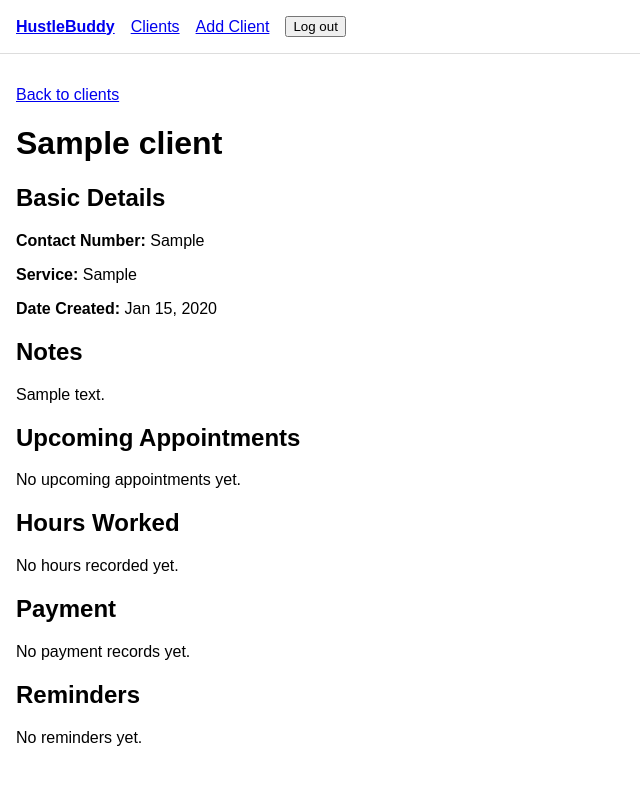
After one commit to bradleyngwx-dot/HustleBuddy, a Django app: page /clients/1/ in a window 1280 px wide. The commit adds this page. Shown: the top 785 px of the page, without its empty margins (0-640 px from the left). Run offline with Django 5.2, Linux system fonts and the light colour scheme; a user stored in the database is signed in; tables that the repository leaves empty hold one stand-in row (values such as "Sample post").

Commit message:
Add client workspace templates and profile page

```diff
--- /dev/null
+++ b/core/static/core/css/style.css
@@ -0,0 +1,26 @@
+/* Project styles live here. Your frontend partner can replace or extend this file. */
+body {
+    margin: 0;
+    font-family: Arial, sans-serif;
+}
+
+.site-header {
+    display: flex;
+    align-items: center;
+    gap: 1rem;
+    padding: 1rem;
+    border-bottom: 1px solid #ddd;
+}
+
+.site-logo {
+    font-weight: bold;
+}
+
+.site-nav {
+    display: flex;
+    gap: 1rem;
+}
+
+.page-content {
+    padding: 1rem;
+}
--- /dev/null
+++ b/core/static/core/js/script.js
@@ -0,0 +1 @@
+// Project JavaScript lives here. Keep Django form and URL behavior intact.
--- /dev/null
+++ b/core/templates/core/base.html
@@ -0,0 +1,35 @@
+{% load static %}
+<!doctype html>
+<html lang="en">
+<head>
+    <meta charset="utf-8">
+    <meta name="viewport" content="width=device-width, initial-scale=1">
+    <title>{% block title %}HustleBuddy{% endblock %}</title>
+    <link rel="stylesheet" href="{% static 'core/css/style.css' %}">
+    {% block extra_css %}{% endblock %}
+</head>
+<body>
+    <header class="site-header">
+        <a class="site-logo" href="{% url 'client_list' %}">HustleBuddy</a>
+
+        {% if user.is_authenticated %}
+            <nav class="site-nav">
+                <a href="{% url 'client_list' %}">Clients</a>
+                <a href="{% url 'add_client' %}">Add Client</a>
+            </nav>
+
+            <form method="post" action="{% url 'logout' %}">
+                {% csrf_token %}
+                <button type="submit">Log out</button>
+            </form>
+        {% endif %}
+    </header>
+
+    <main class="page-content">
+        {% block content %}{% endblock %}
+    </main>
+
+    <script src="{% static 'core/js/script.js' %}"></script>
+    {% block extra_js %}{% endblock %}
+</body>
+</html>
--- /dev/null
+++ b/core/templates/core/client_detail.html
@@ -0,0 +1,41 @@
+{% extends "core/base.html" %}
+
+{% block title %}{{ client.name }} - HustleBuddy{% endblock %}
+
+{% block content %}
+    <p><a href="{% url 'client_list' %}">Back to clients</a></p>
+
+    <h1>{{ client.name }}</h1>
+
+    <section>
+        <h2>Basic Details</h2>
+        <p><strong>Contact Number:</strong> {{ client.contact|default:"No contact information added." }}</p>
+        <p><strong>Service:</strong> {{ client.service_type|default:"No service type added." }}</p>
+        <p><strong>Date Created:</strong> {{ client.created_at|date:"M d, Y" }}</p>
+    </section>
+
+    <section>
+        <h2>Notes</h2>
+        <p>{{ client.notes|default:"No notes added yet." }}</p>
+    </section>
+
+    <section>
+        <h2>Upcoming Appointments</h2>
+        <p>No upcoming appointments yet.</p>
+    </section>
+
+    <section>
+        <h2>Hours Worked</h2>
+        <p>No hours recorded yet.</p>
+    </section>
+
+    <section>
+        <h2>Payment</h2>
+        <p>No payment records yet.</p>
+    </section>
+
+    <section>
+        <h2>Reminders</h2>
+        <p>No reminders yet.</p>
+    </section>
+{% endblock %}
--- a/core/urls.py
+++ b/core/urls.py
@@ -6,5 +6,6 @@ urlpatterns = [
     path("", views.client_list, name="home"),
     path("clients/", views.client_list, name="client_list"),
     path("clients/add/", views.add_client, name="add_client"),
+    path("clients/<int:client_id>/", views.client_detail, name="client_detail"),
     path("signup/", views.signup, name="signup"),
 ]
--- a/core/views.py
+++ b/core/views.py
@@ -1,4 +1,4 @@
-from django.shortcuts import render, redirect
+from django.shortcuts import render, redirect, get_object_or_404
 from django.contrib.auth.decorators import login_required
 from .forms import ClientForm, UserSignUpForm
 from .models import Client
@@ -25,6 +25,12 @@ def client_list(request):
 
     return render(request, "core/client_list.html", {"clients": clients})
 
+@login_required
+def client_detail(request, client_id):
+    client = get_object_or_404(Client, id=client_id, owner=request.user)
+
+    return render(request, "core/client_detail.html", {"client": client})
+
 def signup(request):
     if request.method == "POST":
         form = UserSignUpForm(request.POST)
```
Also changed, not shown: core/templates/core/add_client.html (+6 -11 lines), core/templates/core/client_list.html (+10 -18 lines), core/templates/core/delete_client.html (added, +8 -0 lines), core/templates/core/edit_client.html (added, +8 -0 lines), core/templates/core/signup.html (+6 -11 lines), core/templates/registration/login.html (+6 -11 lines), 3 other files.
